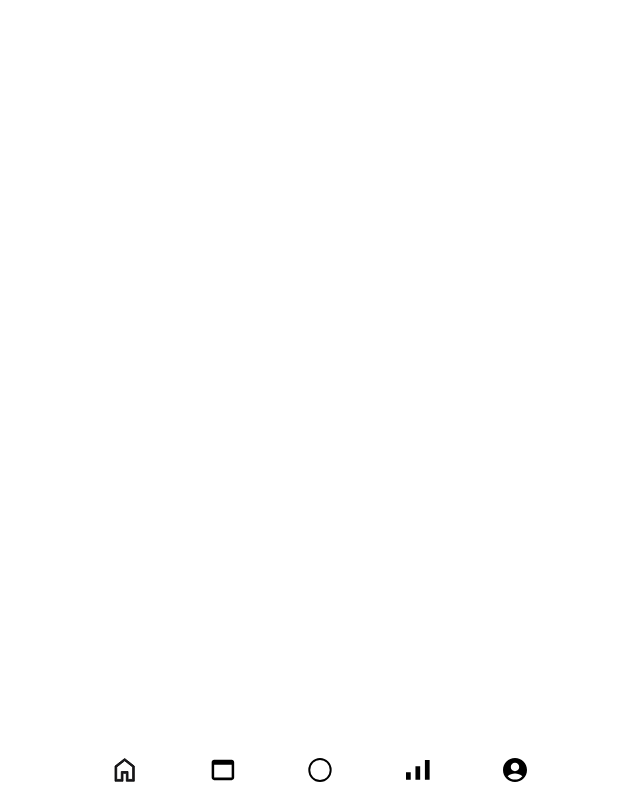
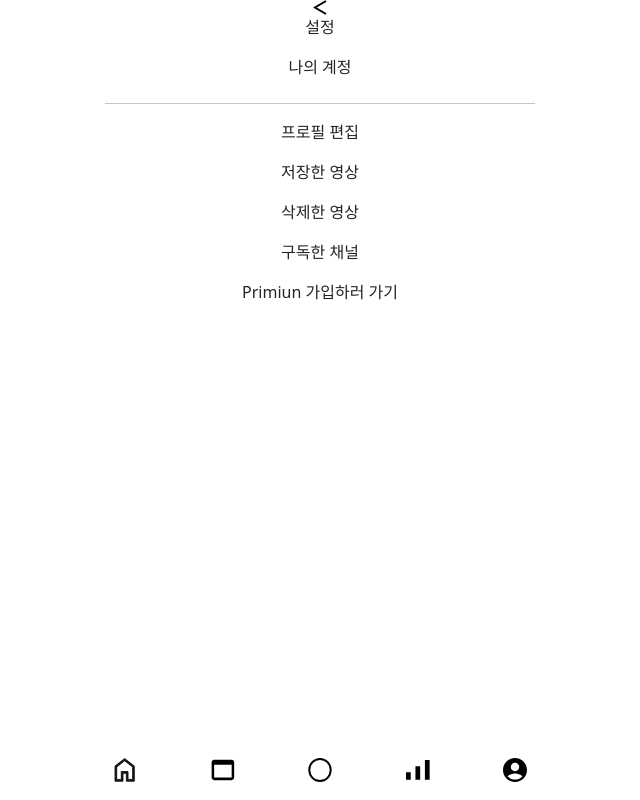
Before and after one commit to TeamGuys/Hansuyo_Front, a React (Create React App) app: page /setting/edit in a window 1280 px wide. Before the commit this address had no page. Shown: the whole page, without its empty margins (320-960 px from the left). Built offline with nearby package versions, Linux system fonts and the light colour scheme.

Commit message:
Feat : 설정 페이지 만듬 css필요

```diff
--- a/package.json
+++ b/package.json
@@ -1,8 +1,9 @@
 {
-  "homepage": "https://username.github.io/Hansuyo_Front",
+  "homepage": "https://teamguys.github.io/Hansuyo_Front",
   "name": "hansuyo",
   "version": "0.1.0",
   "private": true,
+  "proxy": "https://hansuyo.social",
   "dependencies": {
     "@testing-library/jest-dom": "^5.17.0",
     "@testing-library/react": "^13.4.0",
--- a/src/App.js
+++ b/src/App.js
@@ -14,6 +14,7 @@ import Reels from "./pages/Reels/Reels";
 import Upload from "./pages/Upload/Upload";
 import Ranking from "./pages/Ranking/Ranking";
 import Setting from "./pages/Setting/Setting";
+import Edit from './pages/Setting/Edit';
 
 const App = () => {
   return (
@@ -28,6 +29,8 @@ const App = () => {
           <Route path="/upload" element={<Upload />} />
           <Route path="/ranking" element={<Ranking />} />
           <Route path="/setting" element={<Setting />} />
+          <Route path="/setting/edit" element={<Edit />} />
+
         </Routes>
         <Footer />
       </Layout>
--- /dev/null
+++ b/src/components/Common/Back.jsx
@@ -0,0 +1,21 @@
+import { useNavigate } from "react-router"
+import BackImg from "../../assets/Setting/Back.svg"
+
+const Back = () => {
+  const navigate = useNavigate()
+
+  const handleback = () => {
+    navigate(-1) // 이전 ��이지로 이���
+  }
+
+  return (
+    <div
+      className="flex items-center"
+      onClick={handleback}
+      >
+      <img src={BackImg} alt='x' />
+    </div>
+  )
+}
+
+export default Back
--- a/src/components/Redirection.jsx
+++ b/src/components/Redirection.jsx
@@ -9,7 +9,7 @@ const Redirection = () => {
   useEffect(() => {
     console.log(process.env.REACT_APP_KBACK_URL);
     console.log(code);
-    axios.post(`${process.env.REACT_APP_KBACK_URL}/?code=${code}`).then((r) => {
+    axios.get(`https://hansuyo.social/login?code=${code}`).then((r) => {
       console.log(r.data);
 
       // 토큰을 받아서 localStorage같은 곳에 저장하는 코드를 여기에 쓴다.
--- a/src/components/Setting/Nav/Back.jsx
+++ /dev/null
@@ -1,11 +0,0 @@
-import BackImg from "../../../assets/Setting/Back.svg"
-
-const Back = () => {
-  return (
-    <div className="flex items-center">
-      <img src={BackImg} alt='x' />
-    </div>
-  )
-}
-
-export default Back
--- /dev/null
+++ b/src/components/Setting/Nav/Edit.jsx
@@ -0,0 +1,18 @@
+import { useNavigate } from "react-router";
+import EditImg from "../../../assets/Setting/Edit.svg"
+
+const Edit = () => {
+    const navigate = useNavigate()
+    const handleClick = () => {
+        navigate('/setting/edit')
+    }
+    return(
+        <>
+            <img
+                onClick={handleClick}
+                src={EditImg} alt='x' />
+        </>
+    )
+}
+
+export default Edit;
--- a/src/components/Setting/Nav/Nav.jsx
+++ b/src/components/Setting/Nav/Nav.jsx
@@ -1,9 +1,10 @@
-import Back from "./Back";
+import Back from "../../Common/Back";
 import Graph from "./Graph";
 import ProfileName from "../../Common/ProfileName"
 import Star from "./Star";
-
-export const Nav = () => {
+import ViewVideo from "./ViewVideo";
+import Edit from "./Edit";
+export const Nav = ({my}) => {
   return (
     <div className="flex justify-between w-full p-4 "> {/* items-center 추가 */}
 
@@ -17,8 +18,14 @@ export const Nav = () => {
       </div>
 
       {/* 우측 */}
-      <div className="flex">
-        <Star />
+      <div className="flex space-x-2">
+      {my ?
+      <>
+      <ViewVideo />
+      <Edit />
+      </>  :         <Star />}
+
+
       </div>
     </div>
   );
--- /dev/null
+++ b/src/components/Setting/Nav/ViewVideo.jsx
@@ -0,0 +1,11 @@
+import ViewVideos from "../../../assets/Setting/ViewVideos.svg"
+
+const ViewVideo = () => {
+    return(
+        <>
+        <img src={ViewVideos} alt='x' />
+      </>
+    )
+}
+
+export default ViewVideo;
--- /dev/null
+++ b/src/pages/Setting/Edit.jsx
@@ -0,0 +1,25 @@
+import Back from "../../components/Common/Back"
+import { Border } from "../../components/Common/Border"
+
+const Edit = () =>{
+    return(
+        <>
+            <Back />
+            <p>설정</p>
+
+            <p>나의 계정</p>
+            <Border />
+            <p>프로필 편집</p>
+            <p>저장한 영상</p>
+            <p>삭제한 영상</p>
+            <p>구독한 채널</p>
+
+            <button>
+                Primiun 가입하러 가기
+            </button>
+
+        </>
+    )
+}
+
+export default Edit;
--- a/src/pages/Setting/Setting.jsx
+++ b/src/pages/Setting/Setting.jsx
@@ -10,7 +10,7 @@ import Board from "../../components/Setting/Board/Board"
 const Setting = () =>{
   return(
     <>
-      <Nav />
+      <Nav my={true} />
 
       <Profile />
 
```
Also changed, not shown: src/assets/Setting/Edit.svg (added), src/assets/Setting/ViewVideos.svg (added).
